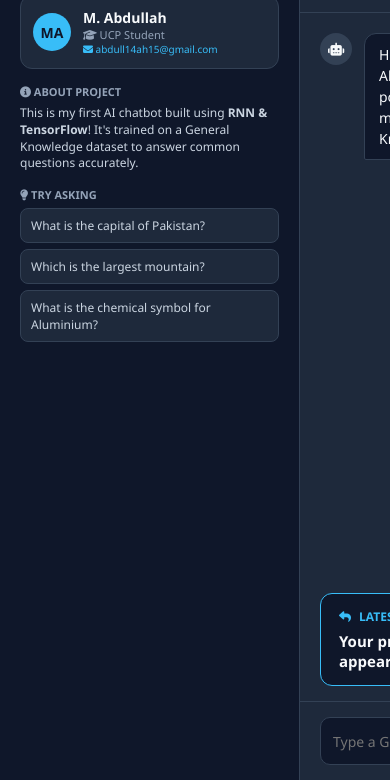
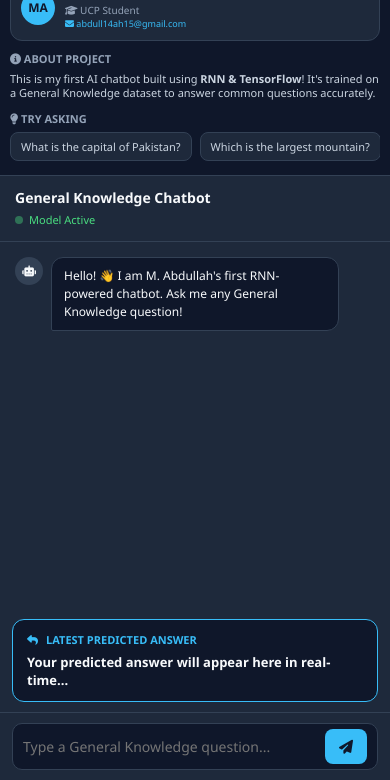
Before and after one commit to muhammad-abdullah2006/CHATBOT-RNN, a plain HTML site: page index.html in a window 390 px wide. Shown: the part 64-844 px from the top of the page. Drawn offline with Linux system fonts and the light colour scheme.

Commit message:
Updated responsive UI for mobile and laptop

```diff
--- a/index.html
+++ b/index.html
@@ -2,7 +2,7 @@
 <html lang="en">
 <head>
     <meta charset="UTF-8">
-    <meta name="viewport" content="width=device-width, initial-scale=1.0">
+    <meta name="viewport" content="width=device-width, initial-scale=1.0, maximum-scale=1.0, user-scalable=no">
     <title>General Knowledge Chatbot | M. Abdullah</title>
     <link rel="stylesheet" href="https://cdnjs.cloudflare.com/ajax/libs/font-awesome/6.4.0/css/all.min.css">
     <link rel="stylesheet" href="style.css">
@@ -35,7 +35,7 @@
                 <h4><i class="fa-solid fa-lightbulb"></i> Try Asking</h4>
                 <ul>
                     <li onclick="useSample(this)">What is the capital of Pakistan?</li>
-                     <li onclick="useSample(this)">Which is the largest mountain?</li>
+                    <li onclick="useSample(this)">Which is the largest mountain?</li>
                     <li onclick="useSample(this)">What is the chemical symbol for Aluminium?</li>
                 </ul>
             </div>
--- a/style.css
+++ b/style.css
@@ -1,18 +1,21 @@
+/* ====== RESET & BASE ====== */
 * {
     margin: 0;
     padding: 0;
     box-sizing: border-box;
     font-family: 'Segoe UI', Tahoma, Geneva, Verdana, sans-serif;
+    -webkit-tap-highlight-color: transparent;
 }
 
 html, body {
-    width: 100vw;
-    height: 100vh;
+    width: 100%;
+    height: 100%;
     overflow: hidden;
     background-color: #0f172a;
     color: #f8fafc;
 }
 
+/* ====== APP LAYOUT (LAPTOP / DESKTOP) ====== */
 .app-layout {
     display: flex;
     width: 100vw;
@@ -20,7 +23,7 @@ html, body {
     background: #1e293b;
 }
 
-/* Sidebar */
+/* ====== SIDEBAR ====== */
 .sidebar {
     width: 300px;
     height: 100vh;
@@ -31,6 +34,7 @@ html, body {
     gap: 15px;
     border-right: 1px solid #334155;
     flex-shrink: 0;
+    overflow-y: auto;
 }
 
 .brand {
@@ -117,6 +121,7 @@ html, body {
     color: #cbd5e1;
     cursor: pointer;
     border: 1px solid #334155;
+    transition: all 0.2s ease;
 }
 
 .sample-questions li:hover {
@@ -124,18 +129,20 @@ html, body {
     color: #38bdf8;
 }
 
-/* Chat Section */
+/* ====== CHAT SECTION ====== */
 .chat-container {
     flex: 1;
     height: 100vh;
     display: flex;
     flex-direction: column;
     background: #1e293b;
+    min-width: 0;
 }
 
 .chat-header {
     padding: 15px 20px;
     border-bottom: 1px solid #334155;
+    flex-shrink: 0;
 }
 
 .chat-header h1 {
@@ -156,6 +163,12 @@ html, body {
     height: 8px;
     background: #4ade80;
     border-radius: 50%;
+    animation: pulse 2s infinite;
+}
+
+@keyframes pulse {
+    0%, 100% { opacity: 1; }
+    50% { opacity: 0.4; }
 }
 
 .chat-history {
@@ -204,6 +217,8 @@ html, body {
     border-radius: 12px;
     font-size: 14px;
     line-height: 1.5;
+    word-wrap: break-word;
+    overflow-wrap: break-word;
 }
 
 .user-message .msg-bubble {
@@ -219,13 +234,14 @@ html, body {
     border: 1px solid #334155;
 }
 
-/* Dedicated Answer Card */
+/* ====== ANSWER CARD ====== */
 .answer-display-card {
     margin: 0 20px 15px 20px;
     padding: 14px 18px;
     background: #0f172a;
     border: 1px solid #38bdf8;
     border-radius: 12px;
+    flex-shrink: 0;
 }
 
 .answer-header {
@@ -245,11 +261,12 @@ html, body {
     font-weight: 600;
 }
 
-/* Input Area */
+/* ====== INPUT AREA ====== */
 .chat-input-area {
     padding: 15px 20px;
     border-top: 1px solid #334155;
     background: #1e293b;
+    flex-shrink: 0;
 }
 
 .input-wrapper {
@@ -268,6 +285,7 @@ html, body {
     outline: none;
     color: #fff;
     font-size: 14px;
+    min-width: 0;
 }
 
 .input-wrapper button {
@@ -278,9 +296,186 @@ html, body {
     border-radius: 8px;
     cursor: pointer;
     font-weight: bold;
+    transition: background 0.2s ease;
 }
 
 .input-wrapper button:hover {
     background: #0284c7;
     color: #fff;
 }
+
+/* =================================================== */
+/* =============== MOBILE RESPONSIVE ================= */
+/* =================================================== */
+@media (max-width: 768px) {
+
+    /* Stack sidebar on top of chat */
+    .app-layout {
+        flex-direction: column;
+    }
+
+    /* Sidebar becomes a compact top bar */
+    .sidebar {
+        width: 100%;
+        height: auto;
+        max-height: 45vh;
+        padding: 12px;
+        gap: 10px;
+        border-right: none;
+        border-bottom: 1px solid #334155;
+        overflow-y: auto;
+    }
+
+    .brand h2 {
+        font-size: 14px;
+    }
+
+    .brand-icon {
+        font-size: 20px;
+    }
+
+    .creator-card {
+        padding: 10px;
+        gap: 10px;
+    }
+
+    .avatar {
+        width: 34px;
+        height: 34px;
+        font-size: 12px;
+    }
+
+    .creator-details h3 { font-size: 13px; }
+    .creator-details .tag { font-size: 10px; }
+    .creator-details .email { font-size: 9px; }
+
+    .project-info p {
+        font-size: 11px;
+        line-height: 1.3;
+    }
+
+    /* Sample questions become horizontal chips */
+    .sample-questions ul {
+        flex-direction: row;
+        overflow-x: auto;
+        gap: 8px;
+        padding-bottom: 4px;
+        scrollbar-width: none;
+    }
+    .sample-questions ul::-webkit-scrollbar {
+        display: none;
+    }
+
+    .sample-questions li {
+        white-space: nowrap;
+        font-size: 11px;
+        padding: 6px 10px;
+        flex-shrink: 0;
+    }
+
+    /* Chat takes remaining height */
+    .chat-container {
+        height: auto;
+        flex: 1;
+        min-height: 0;
+    }
+
+    .chat-header {
+        padding: 12px 15px;
+    }
+
+    .chat-header h1 {
+        font-size: 15px;
+    }
+
+    .status-badge {
+        font-size: 11px;
+    }
+
+    .chat-history {
+        padding: 15px;
+        gap: 12px;
+    }
+
+    .message {
+        max-width: 90%;
+        gap: 8px;
+    }
+
+    .msg-avatar {
+        width: 28px;
+        height: 28px;
+        font-size: 11px;
+    }
+
+    .msg-bubble {
+        font-size: 13px;
+        padding: 9px 12px;
+    }
+
+    .answer-display-card {
+        margin: 0 12px 10px 12px;
+        padding: 12px 14px;
+    }
+
+    .answer-header {
+        font-size: 11px;
+    }
+
+    .answer-text {
+        font-size: 14px;
+    }
+
+    .chat-input-area {
+        padding: 10px 12px;
+    }
+
+    .input-wrapper {
+        padding: 5px 10px;
+    }
+
+    .input-wrapper input {
+        font-size: 14px;
+        padding: 6px 0;
+    }
+
+    .input-wrapper button {
+        padding: 8px 14px;
+        font-size: 14px;
+    }
+}
+
+/* ====== VERY SMALL PHONES ====== */
+@media (max-width: 400px) {
+    .sidebar {
+        max-height: 50vh;
+        padding: 10px;
+    }
+
+    .brand h2 { font-size: 13px; }
+    .brand-icon { font-size: 18px; }
+
+    .chat-header h1 { font-size: 14px; }
+
+    .msg-bubble { font-size: 12px; }
+    .answer-text { font-size: 13px; }
+}
+
+/* ====== LARGE DESKTOP (optional polish) ====== */
+@media (min-width: 1400px) {
+    .sidebar {
+        width: 340px;
+    }
+
+    .chat-header h1 {
+        font-size: 20px;
+    }
+
+    .msg-bubble {
+        font-size: 15px;
+    }
+
+    .answer-text {
+        font-size: 16px;
+    }
+}
```
Also changed, not shown: 2 other files.
